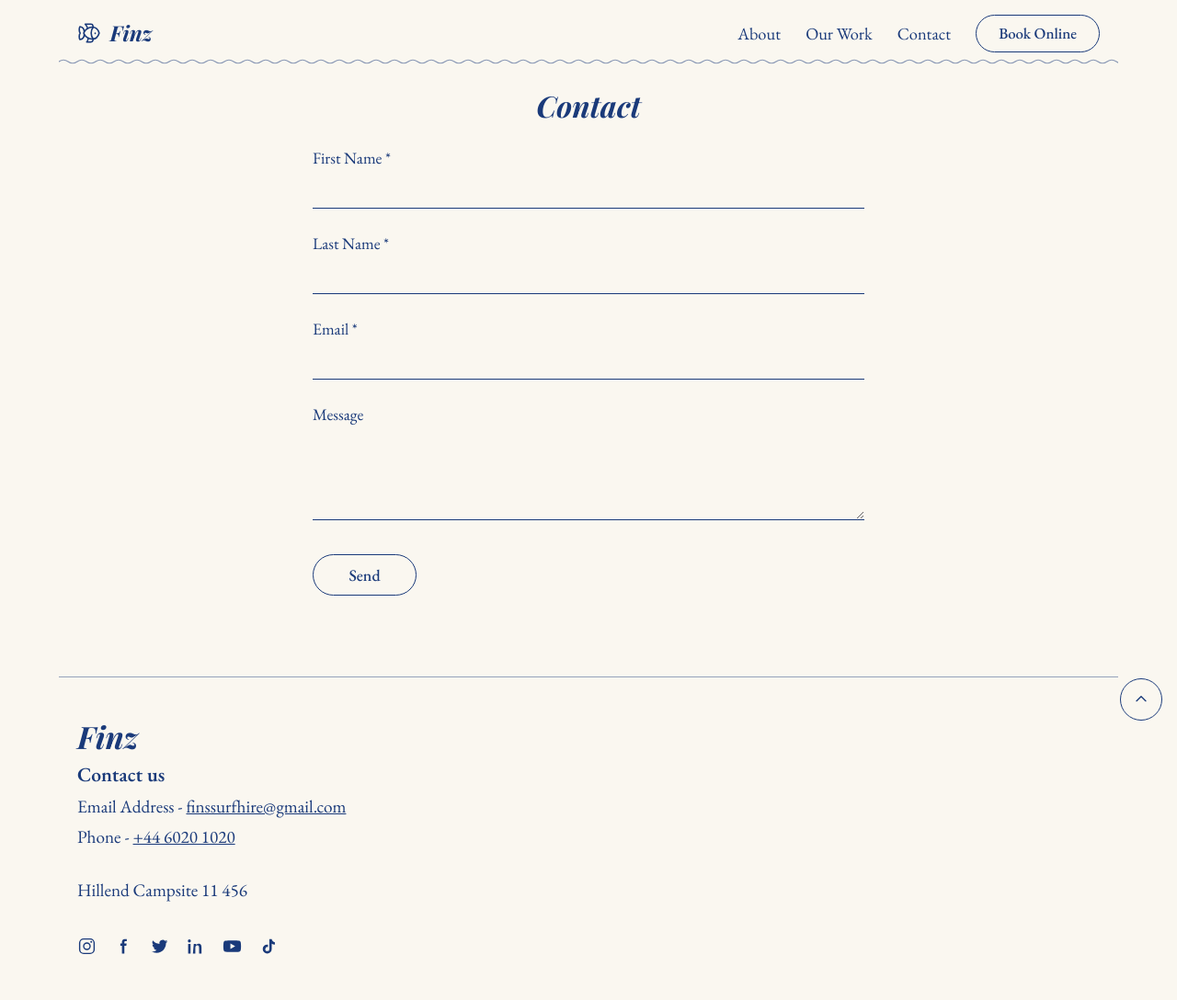
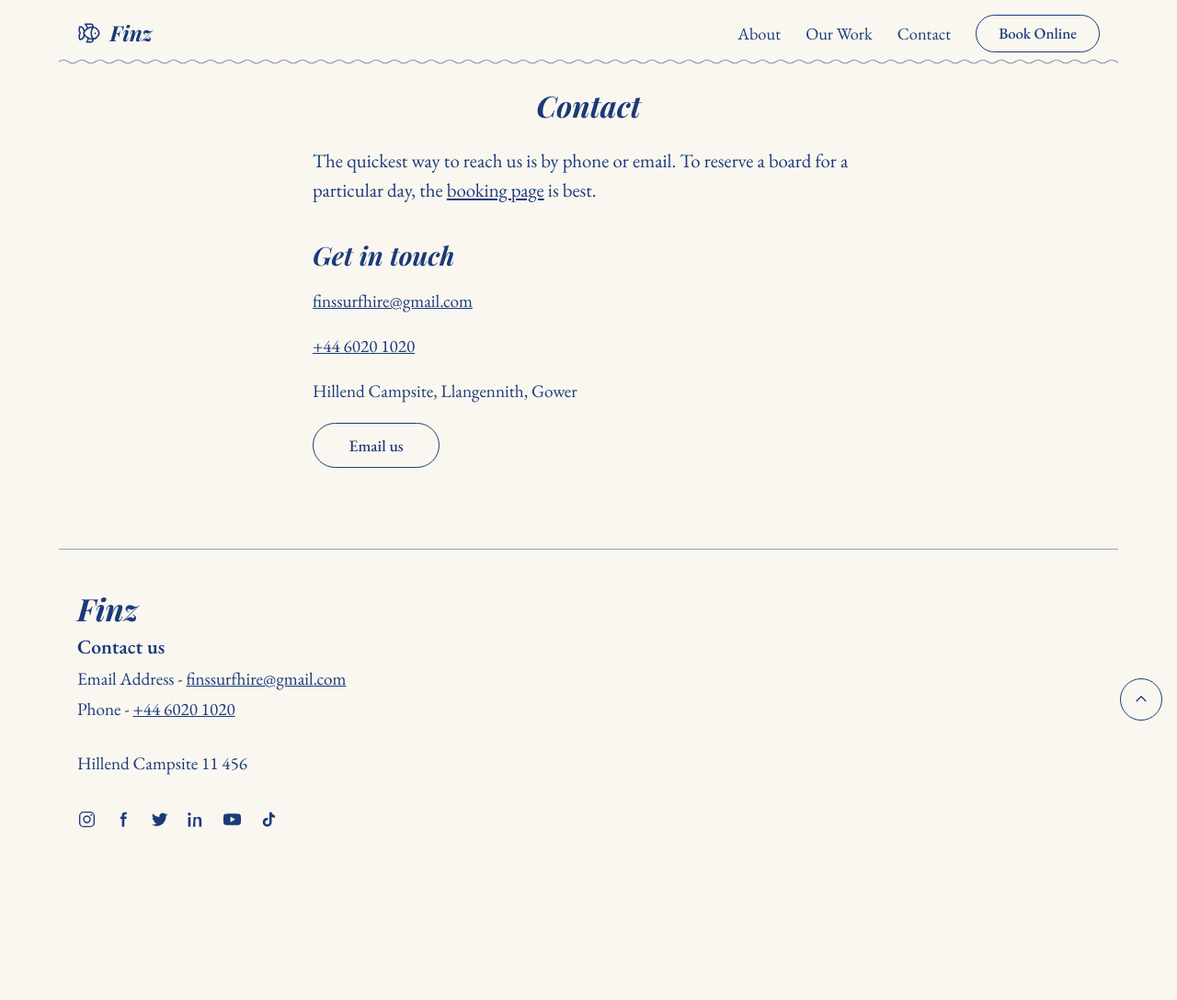
Before and after one commit to leoelsolh/finz, a Flask app: page /contact in a window 1280 px wide. Shown: the whole page at 92% size. After the commit the page ends 900 px from the top, so only its background shows below. Run offline with Flask 3, Linux system fonts and the light colour scheme.

Commit message:
feat: add real photos and update contact and index content

```diff
--- a/templates/contact.html
+++ b/templates/contact.html
@@ -7,22 +7,17 @@
 		<div class="shell shell-narrow">
 			<h1 class="page-title">Contact</h1>
 
-			<form method="post" action="/contact" class="form-card contact-form">
-				<input type="hidden" name="csrf_token" value="{{ csrf_token }}">
-				<label for="contact-first-name">First Name *</label>
-				<input id="contact-first-name" type="text" name="first_name" autocomplete="given-name" required>
+			<p class="lead">The quickest way to reach us is by phone or email. To reserve a board for a particular day, the <a href="/book">booking page</a> is best.</p>
 
-				<label for="contact-last-name">Last Name *</label>
-				<input id="contact-last-name" type="text" name="last_name" autocomplete="family-name" required>
-
-				<label for="contact-email">Email *</label>
-				<input id="contact-email" type="email" name="email" autocomplete="email" required>
-
-				<label for="contact-message">Message</label>
-				<textarea id="contact-message" name="message" rows="3"></textarea>
-
-				<button type="submit" class="btn">Send</button>
-			</form>
+			<section class="zone">
+				<h2>Get in touch</h2>
+				<address>
+					<p><a href="mailto:finssurfhire@gmail.com?subject=Enquiry%20via%20the%20Finz%20website">finssurfhire@gmail.com</a></p>
+					<p><a href="tel:+4460201020">+44 6020 1020</a></p>
+					<p>Hillend Campsite, Llangennith, Gower</p>
+				</address>
+				<a class="btn" href="mailto:finssurfhire@gmail.com?subject=Enquiry%20via%20the%20Finz%20website">Email us</a>
+			</section>
 		</div>
 	</main>
 {% endblock %}
```
Also changed, not shown: templates/index.html (+5 -5 lines), static/img/1.jpeg (added), static/img/2.jpeg (added), static/img/3.jpeg (added), static/img/new_hero.jpeg (added).
